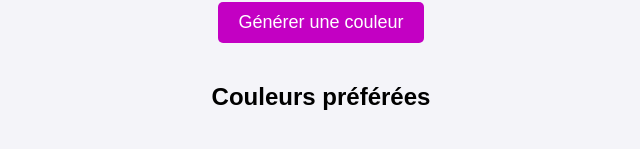
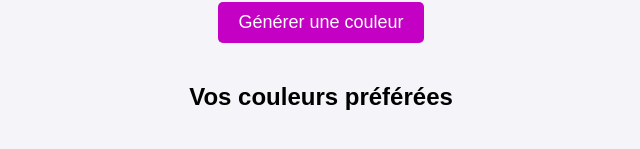
Before and after one commit to PaulineDeVittori/TP_DevOps_PaulineDeVittori, a website: page public/magenta.html in a window 1280 px wide. Shown: the part 179-328 px from the top of the page, without its empty margins (319-959 px from the left). Drawn offline with Linux system fonts and the light colour scheme; no server answers.

Commit message:
modification du texte

```diff
--- a/public/magenta.html
+++ b/public/magenta.html
@@ -22,7 +22,7 @@
 
     <button id="saveColorButton" style="display:none;">Sauvegarder la couleur</button>
 
-    <h2>Couleurs préférées</h2>
+    <h2>Vos couleurs préférées</h2>
     <div id="favoritesContainer" class="favorites-container">
 
     </div>
```
